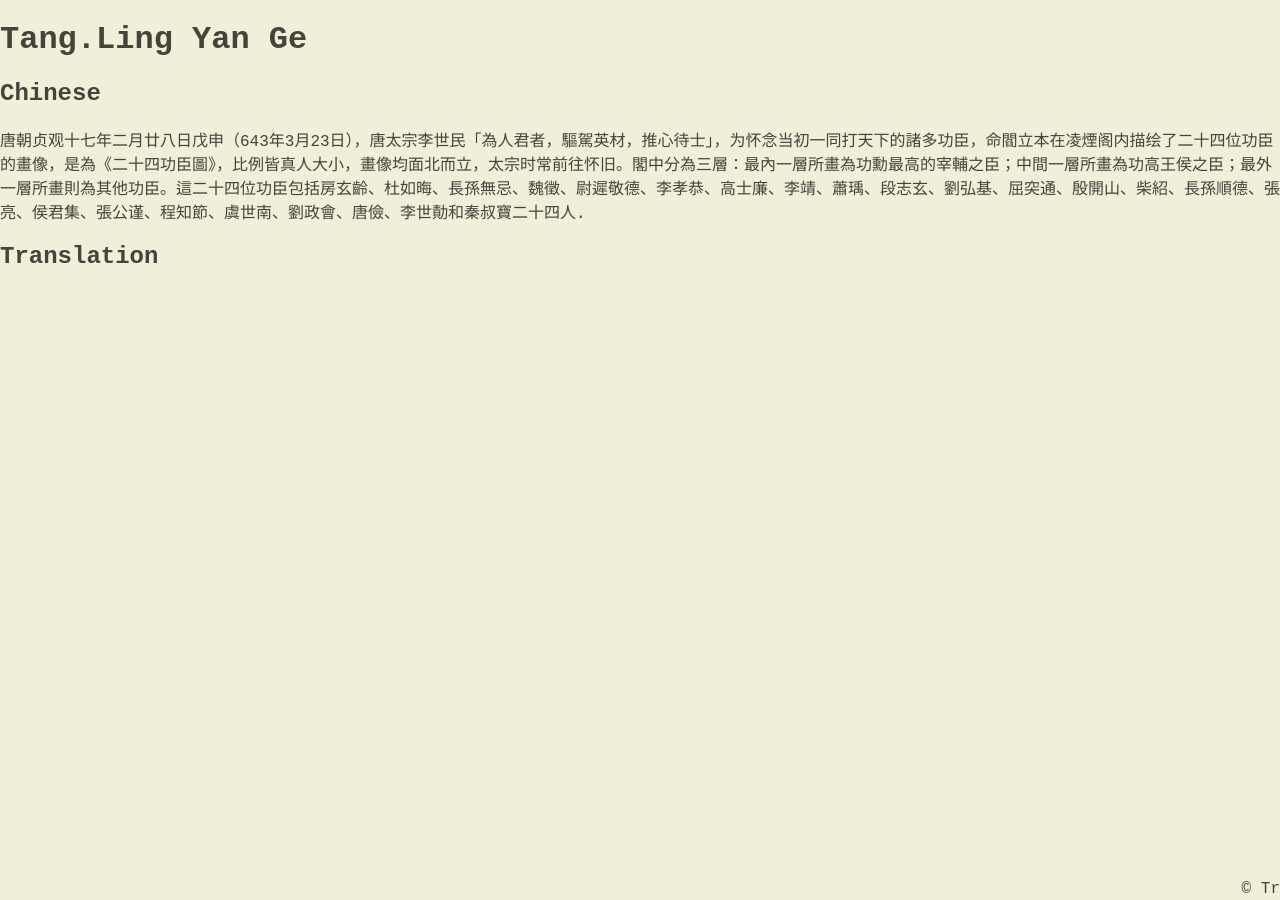
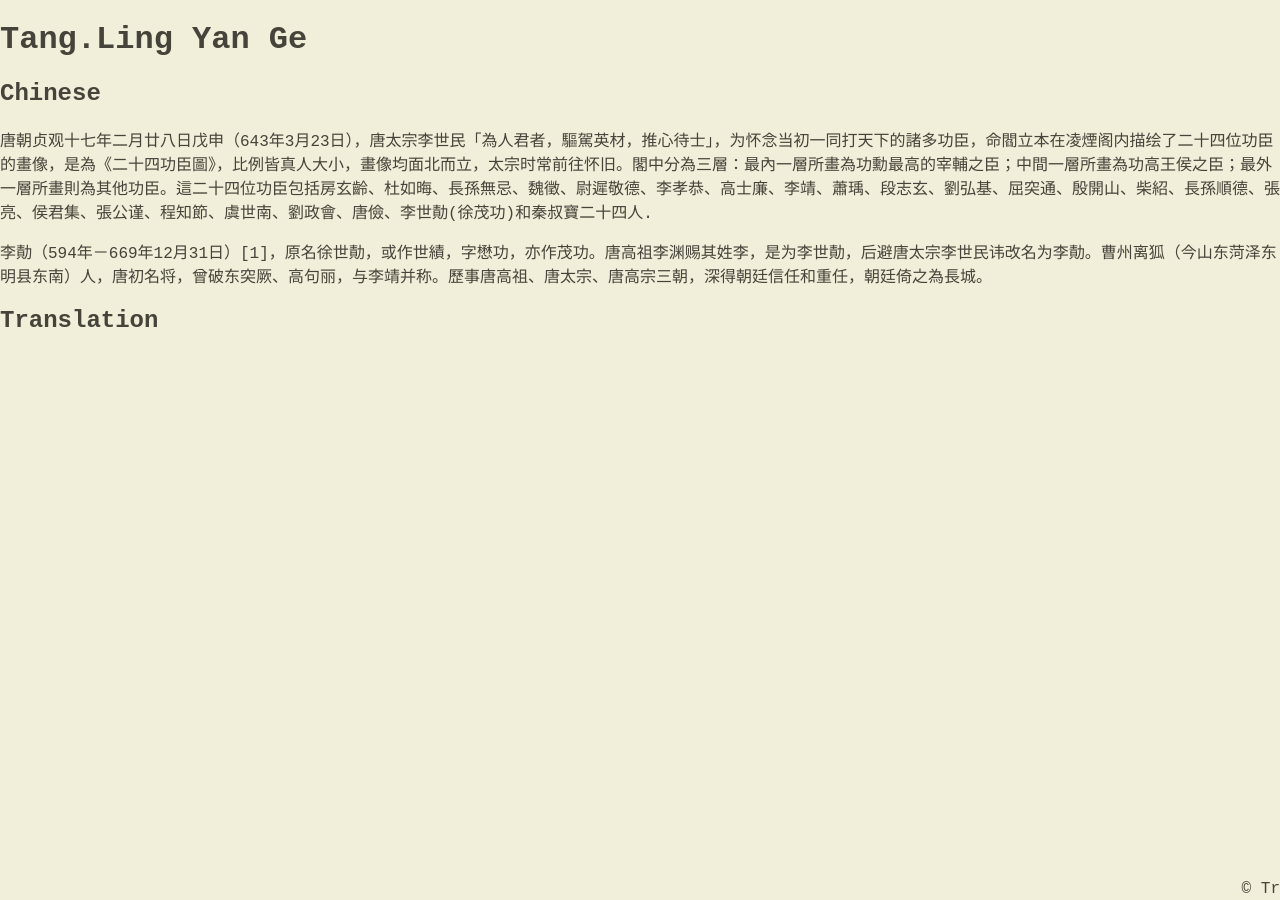
Before and after one commit to Triticum01/Triticum01.github.io, a Jekyll site: the page built from _posts/2022-12-17-Tang-Ling-Yang-Ge.md, in a window 1280 px wide. Built offline with Jekyll 4.4.1, drawn with Linux system fonts in a browser that asks for light colours; nearby versions of some CDN libraries.

Commit message:
Update 2022-12-17-Tang-Ling-Yang-Ge.md

```diff
--- a/_posts/2022-12-17-Tang-Ling-Yang-Ge.md
+++ b/_posts/2022-12-17-Tang-Ling-Yang-Ge.md
@@ -6,7 +6,10 @@ categories: jekyll update
 
 ## Chinese
 
-唐朝贞观十七年二月廿八日戊申（643年3月23日），唐太宗李世民「為人君者，驅駕英材，推心待士」，为怀念当初一同打天下的諸多功臣，命閻立本在凌煙阁内描绘了二十四位功臣的畫像，是為《二十四功臣圖》，比例皆真人大小，畫像均面北而立，太宗时常前往怀旧。閣中分為三層：最內一層所畫為功勳最高的宰輔之臣；中間一層所畫為功高王侯之臣；最外一層所畫則為其他功臣。這二十四位功臣包括房玄齡、杜如晦、長孫無忌、魏徵、尉遲敬德、李孝恭、高士廉、李靖、蕭瑀、段志玄、劉弘基、屈突通、殷開山、柴紹、長孫順德、張亮、侯君集、張公谨、程知節、虞世南、劉政會、唐儉、李世勣和秦叔寶二十四人.
+唐朝贞观十七年二月廿八日戊申（643年3月23日），唐太宗李世民「為人君者，驅駕英材，推心待士」，为怀念当初一同打天下的諸多功臣，命閻立本在凌煙阁内描绘了二十四位功臣的畫像，是為《二十四功臣圖》，比例皆真人大小，畫像均面北而立，太宗时常前往怀旧。閣中分為三層：最內一層所畫為功勳最高的宰輔之臣；中間一層所畫為功高王侯之臣；最外一層所畫則為其他功臣。這二十四位功臣包括房玄齡、杜如晦、長孫無忌、魏徵、尉遲敬德、李孝恭、高士廉、李靖、蕭瑀、段志玄、劉弘基、屈突通、殷開山、柴紹、長孫順德、張亮、侯君集、張公谨、程知節、虞世南、劉政會、唐儉、李世勣(徐茂功)和秦叔寶二十四人.
+
+
+李勣（594年－669年12月31日）[1]，原名徐世勣，或作世績，字懋功，亦作茂功。唐高祖李渊赐其姓李，是为李世勣，后避唐太宗李世民讳改名为李勣。曹州离狐（今山东菏泽东明县东南）人，唐初名将，曾破东突厥、高句丽，与李靖并称。歷事唐高祖、唐太宗、唐高宗三朝，深得朝廷信任和重任，朝廷倚之為長城。
 
 
 ## Translation
```
